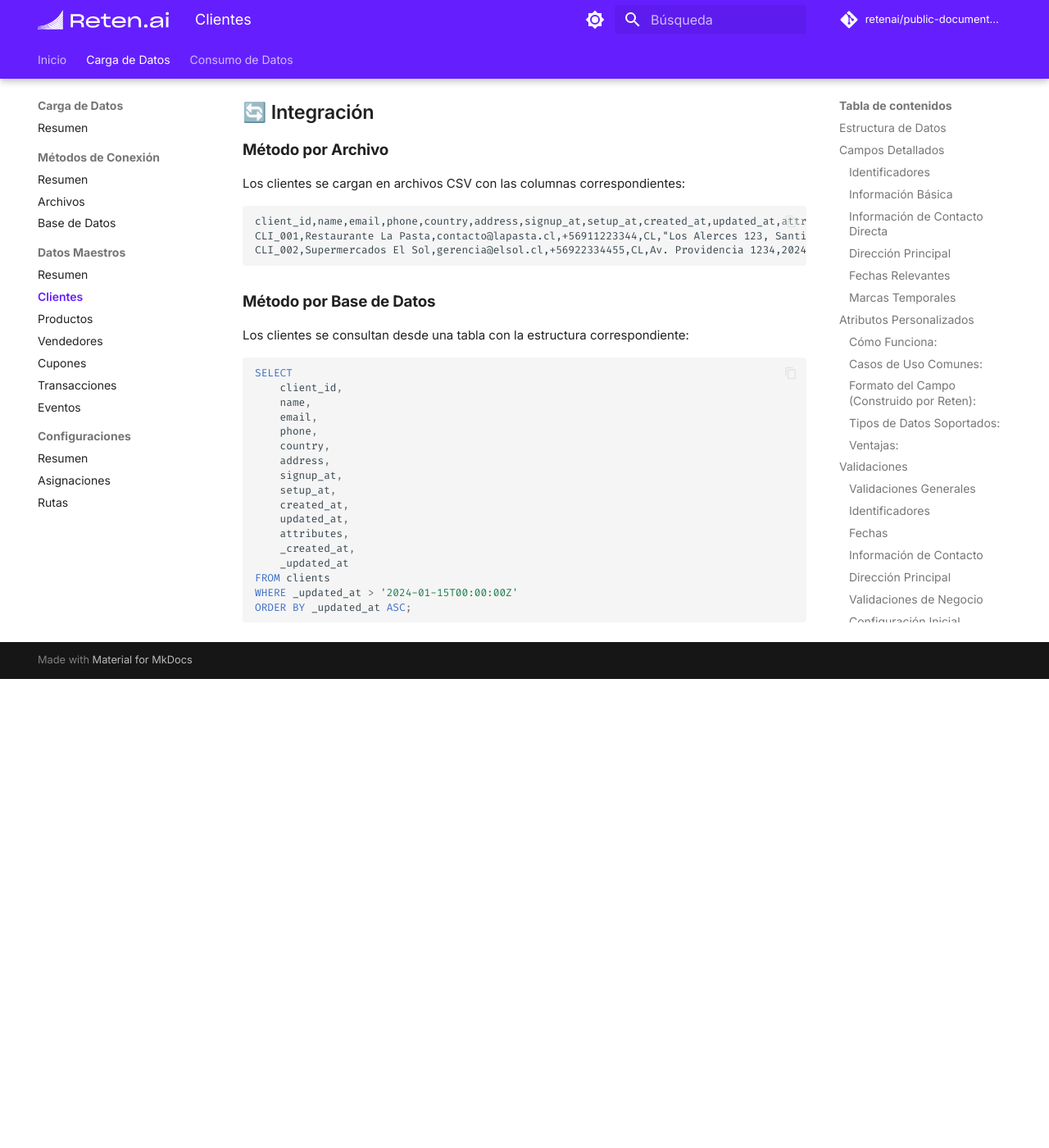
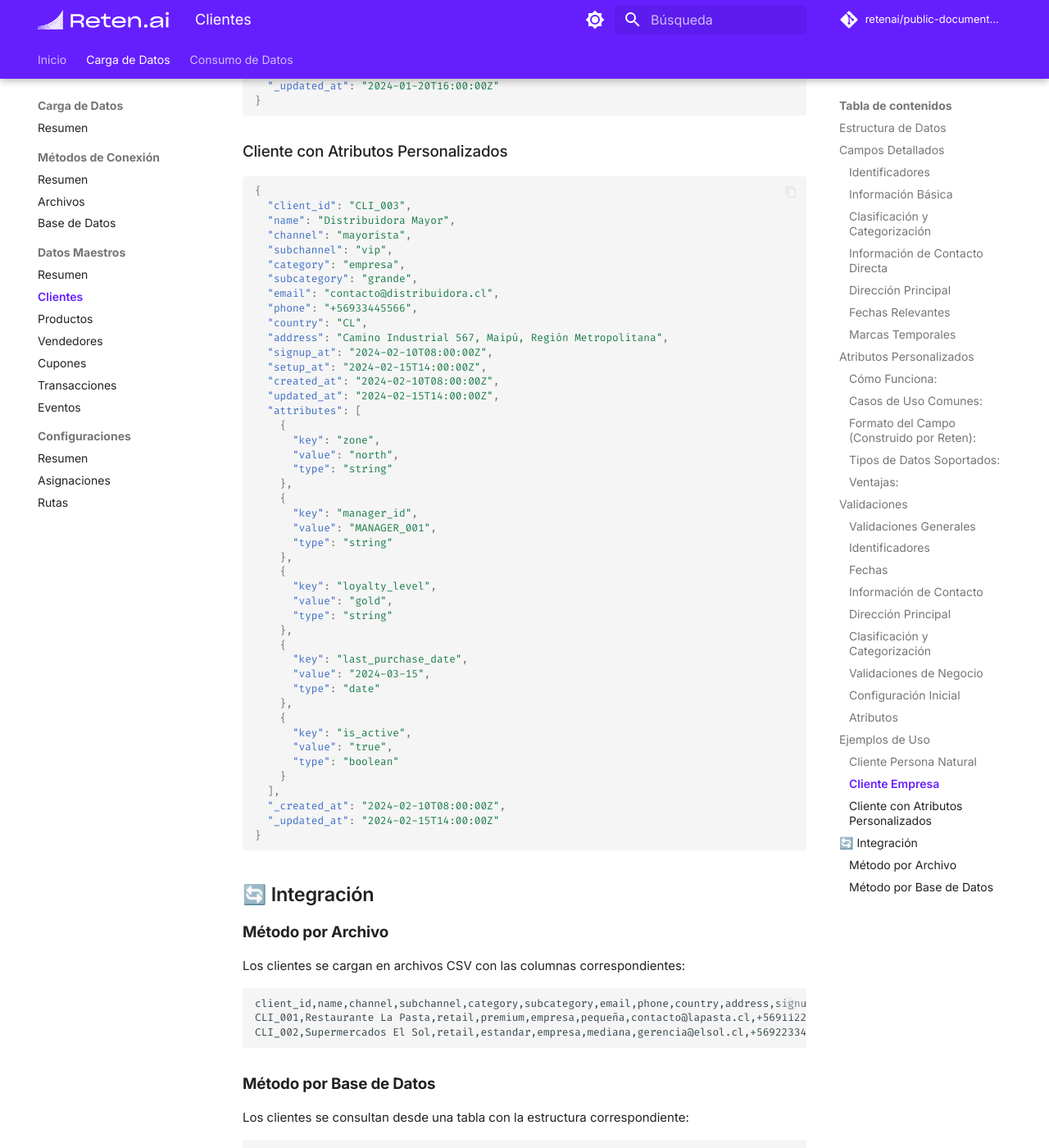
Before and after one commit to retenai/public-documentation, an MkDocs documentation site: the page built from docs/data-loading/master-data/client/README.md, in a window 1280 px wide and 1400 px high, scrolled down 7158 px. Shown: the whole window at 82% size. Built offline with MkDocs 1.6.1 and Material for MkDocs 9.7.7, drawn with Linux system fonts in a browser that asks for light colours; comment, search, counter and statistics services are not loaded; before the commit the page ends 7986 px from its top, so only the background shows below that; some of the changed text lies outside the part shown.

Commit message:
docs: Add channel, subchannel, category, and subcategory fields to client documentation
Add classification and categorization fields to client entity documentation:

## Key Changes:
- Add `channel`, `subchannel`, `category`, and `subcategory` fields to client schema
- Update JSON schema with new classification section
- Add detailed table documentation for classification fields
- Include validation rules for new fields
- Update all JSON examples to include classification values
- Update CSV headers and SQL queries to include new fields

## Technical Details:
- `channel`: Business channel type (ferretero, retail, mayorista, b2b, b2c)
- `subchannel`: Internal categorization (premium, estandar, nuevo, vip)
- `category`: Main category (empresa, persona, tienda, restaurante)
- `subcategory`: Subcategory (pequeña, mediana, grande, familiar)
- All fields are optional but recommended for analysis
- Hierarchical relationship: category > subcategory, channel > subchannel

## Files Modified:
- docs/data-loading/master-data/client/README.md: Added classification fields and updated examples

````diff
--- a/docs/data-loading/master-data/client/README.md
+++ b/docs/data-loading/master-data/client/README.md
@@ -11,6 +11,12 @@
 
   // Información básica
   "name": "string",              // Nombre del cliente
+
+  // Clasificación y categorización
+  "channel": "string",           // Canal del cliente (ej: "ferretero", "retail", "mayorista")
+  "subchannel": "string",        // Subcanal/categorización interna (ej: "premium", "estandar", "nuevo")
+  "category": "string",          // Categoría principal
+  "subcategory": "string",       // Subcategoría
 
   // Información de contacto directa
   "email": "string",             // Email principal del cliente
@@ -67,6 +73,15 @@
 | ------- | ------ | --------- | --------------------------- |
 | name    | string | Sí        | Nombre del cliente          |
 | country | string | No        | País donde opera el cliente |
+
+### Clasificación y Categorización
+
+| Campo       | Tipo   | Requerido | Descripción                                                                 |
+| ----------- | ------ | --------- | --------------------------------------------------------------------------- |
+| channel     | string | No        | Canal del cliente (ej: "ferretero", "retail", "mayorista", "b2b", "b2c")   |
+| subchannel  | string | No        | Subcanal/categorización interna (ej: "premium", "estandar", "nuevo", "vip") |
+| category    | string | No        | Categoría principal (ej: "empresa", "persona", "tienda", "restaurante")     |
+| subcategory | string | No        | Subcategoría (ej: "pequeña", "mediana", "grande", "familiar")               |
 
 ### Información de Contacto Directa
 
@@ -176,6 +191,13 @@
 - Al menos uno de los campos de dirección debe estar presente (`address` o combinación de campos desglosados)
 - Si se usan campos desglosados, `address_city` es recomendado para ubicación básica
 
+### Clasificación y Categorización
+
+- Los campos `channel`, `subchannel`, `category` y `subcategory` son opcionales pero recomendados para análisis
+- Si se proporciona `subchannel`, se recomienda tener también `channel` para consistencia
+- Si se proporciona `subcategory`, se recomienda tener también `category` para jerarquía lógica
+- Los valores deben ser descriptivos y consistentes para análisis posterior
+
 ### Validaciones de Negocio
 
 ### Configuración Inicial
@@ -197,6 +219,10 @@
 {
   "client_id": "CLI_001",
   "name": "José Pérez",
+  "channel": "b2c",
+  "subchannel": "premium",
+  "category": "persona",
+  "subcategory": "familiar",
   "email": "jose.perez@email.com",
   "phone": "+56912345678",
   "country": "CL",
@@ -222,6 +248,10 @@
 {
   "client_id": "CLI_002",
   "name": "Supermercados El Sol",
+  "channel": "retail",
+  "subchannel": "estandar",
+  "category": "empresa",
+  "subcategory": "mediana",
   "email": "gerencia@elsol.cl",
   "phone": "+56922334455",
   "country": "CL",
@@ -262,6 +292,10 @@
 {
   "client_id": "CLI_003",
   "name": "Distribuidora Mayor",
+  "channel": "mayorista",
+  "subchannel": "vip",
+  "category": "empresa",
+  "subcategory": "grande",
   "email": "contacto@distribuidora.cl",
   "phone": "+56933445566",
   "country": "CL",
@@ -308,9 +342,9 @@
 Los clientes se cargan en archivos CSV con las columnas correspondientes:
 
 ```csv
-client_id,name,email,phone,country,address,signup_at,setup_at,created_at,updated_at,attributes,_created_at,_updated_at
-CLI_001,Restaurante La Pasta,contacto@lapasta.cl,+56911223344,CL,"Los Alerces 123, Santiago, Región Metropolitana",2024-03-19T10:00:00Z,,2024-03-19T10:00:00Z,2024-03-19T10:00:00Z,"",2024-03-19T10:00:00Z,2024-03-19T10:00:00Z
-CLI_002,Supermercados El Sol,gerencia@elsol.cl,+56922334455,CL,Av. Providencia 1234,2024-01-15T09:00:00Z,2024-01-20T16:00:00Z,2024-01-15T09:00:00Z,2024-01-20T16:00:00Z,"",2024-01-15T09:00:00Z,2024-01-20T16:00:00Z
+client_id,name,channel,subchannel,category,subcategory,email,phone,country,address,signup_at,setup_at,created_at,updated_at,attributes,_created_at,_updated_at
+CLI_001,Restaurante La Pasta,retail,premium,empresa,pequeña,contacto@lapasta.cl,+56911223344,CL,"Los Alerces 123, Santiago, Región Metropolitana",2024-03-19T10:00:00Z,,2024-03-19T10:00:00Z,2024-03-19T10:00:00Z,"",2024-03-19T10:00:00Z,2024-03-19T10:00:00Z
+CLI_002,Supermercados El Sol,retail,estandar,empresa,mediana,gerencia@elsol.cl,+56922334455,CL,Av. Providencia 1234,2024-01-15T09:00:00Z,2024-01-20T16:00:00Z,2024-01-15T09:00:00Z,2024-01-20T16:00:00Z,"",2024-01-15T09:00:00Z,2024-01-20T16:00:00Z
 ```
 
 ### **Método por Base de Datos**
@@ -320,6 +354,10 @@
 SELECT
     client_id,
     name,
+    channel,
+    subchannel,
+    category,
+    subcategory,
     email,
     phone,
     country,
````
